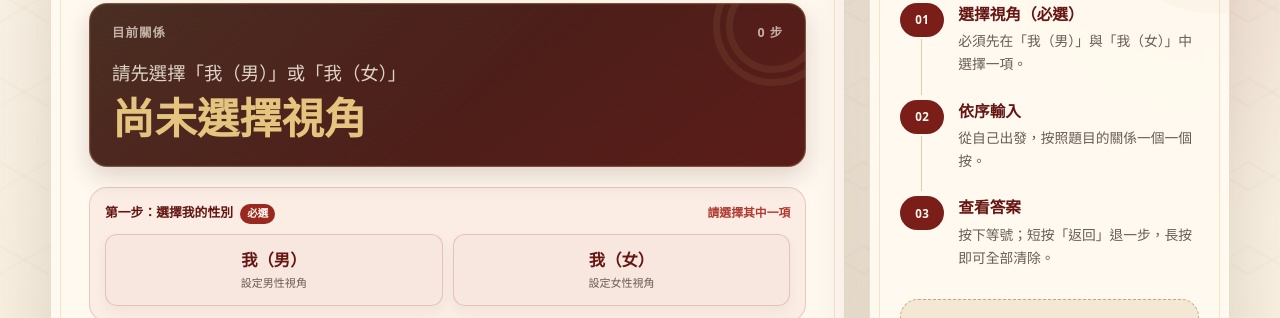
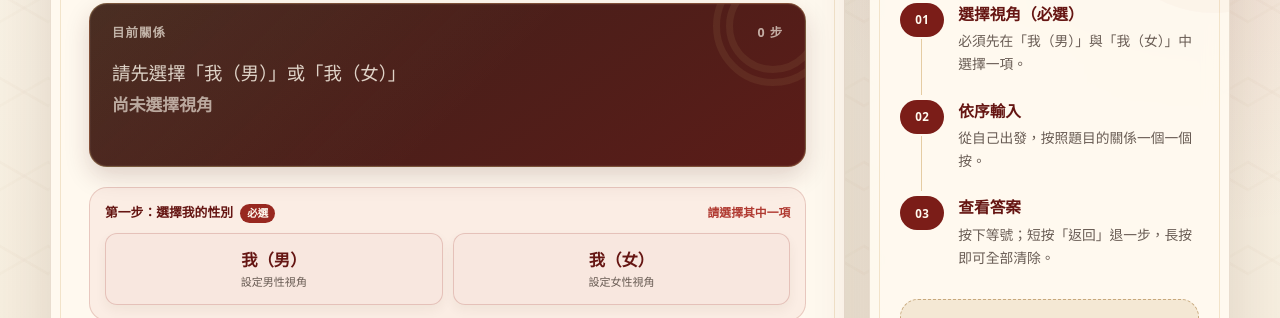
Before and after one commit to Chuen666666/hw3, a plain HTML site: page index.html in a window 1280 px wide. Shown: the part 454-772 px from the top of the page. Drawn offline with Linux system fonts and the light colour scheme.

Commit message:
fix: distinguish idle and answer states

```diff
--- a/css/style.css
+++ b/css/style.css
@@ -376,18 +376,25 @@ button {
   z-index: 1;
   display: block;
   min-height: 46px;
-  color: var(--gold-300);
-  font-family: "Noto Serif TC", "PMingLiU", serif;
-  font-size: clamp(1.8rem, 4vw, 2.65rem);
-  font-weight: 800;
+  color: rgba(255, 249, 237, 0.62);
+  font-family: inherit;
+  font-size: 1.05rem;
+  font-weight: 700;
   line-height: 1.2;
   transition:
     color 160ms ease,
     transform 160ms ease;
 }
 
+.result.is-idle {
+  color: rgba(255, 249, 237, 0.62);
+}
+
 .result.is-success {
   color: #f3d58f;
+  font-family: "Noto Serif TC", "PMingLiU", serif;
+  font-size: clamp(1.8rem, 4vw, 2.65rem);
+  font-weight: 800;
   transform: translateY(-1px);
 }
 
--- a/js/app.js
+++ b/js/app.js
@@ -670,9 +670,10 @@
     });
     elements.evaluateButton.disabled = !hasRoot;
 
-    elements.result.classList.remove("is-success", "is-error");
+    elements.result.classList.remove("is-idle", "is-success", "is-error");
     if (!state.result) {
       elements.result.textContent = hasRoot ? "等待輸入" : "尚未選擇視角";
+      elements.result.classList.add("is-idle");
       return;
     }
 
```
Also changed, not shown: 2 other files.
